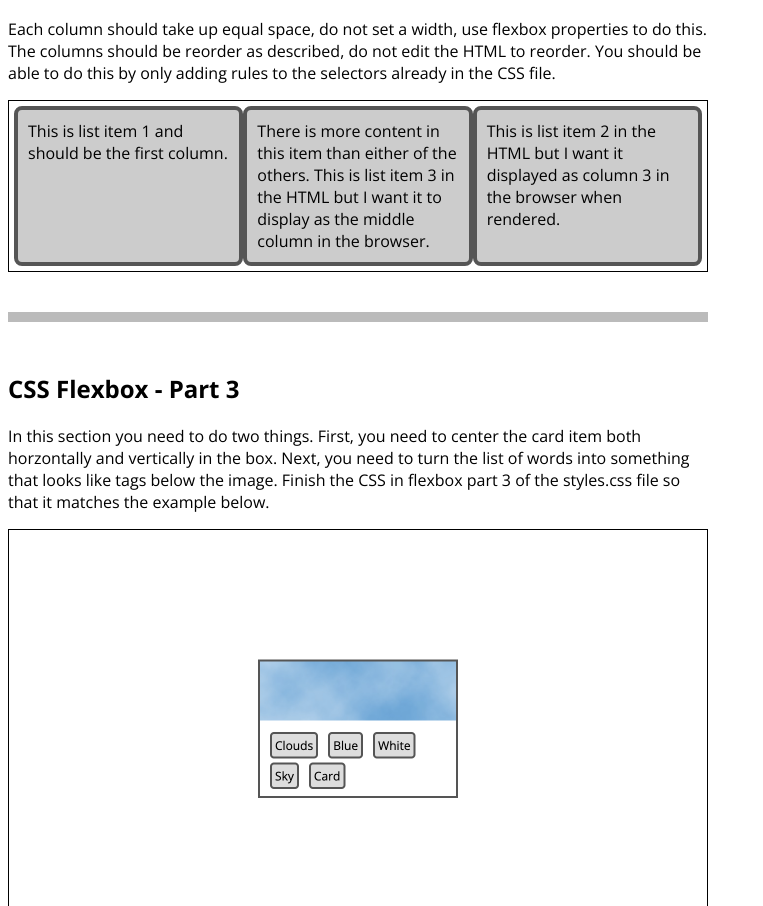
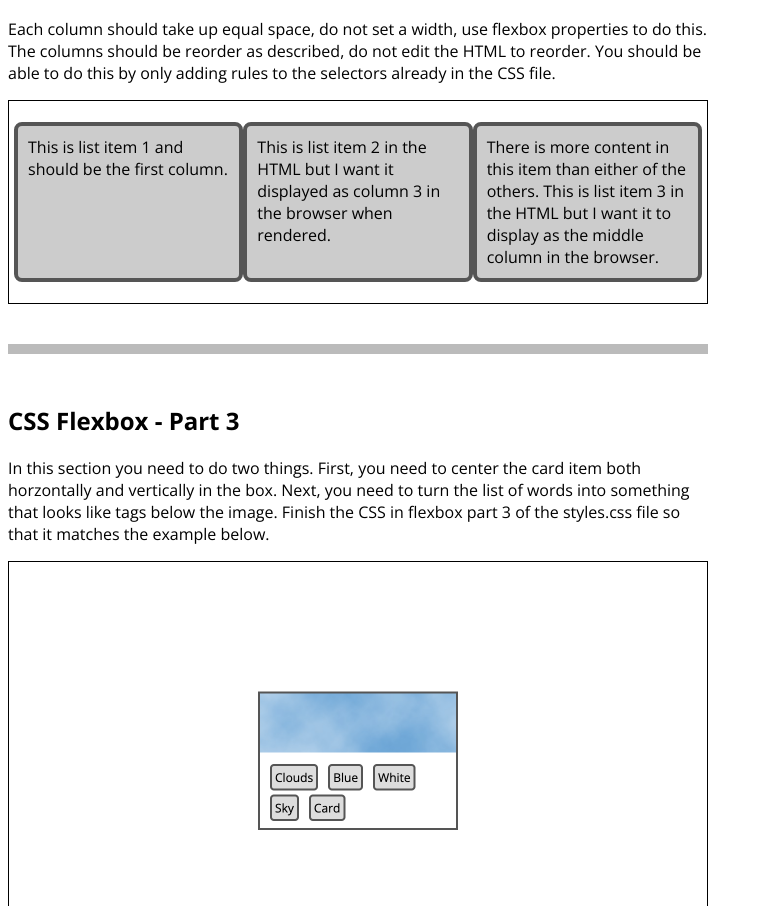
Before and after one commit to Kanderi-guruteja/lab_2.io, a plain HTML site: page index.html in a window 1280 px wide. Shown: the part 1129-2035 px from the top of the page, without its empty margins (0-763 px from the left). Drawn offline with nearby package versions, Linux system fonts and the light colour scheme.

Commit message:
Update styles.css

```diff
--- a/styles.css
+++ b/styles.css
@@ -11,12 +11,12 @@
 /* end Flexbox Part 1 */
 
 /* Flexbox Part 2 */
+
 #flex-section2 ul {
     display: flex;
+    justify-content: space-between;
     list-style: none;
-    margin: 0;
     padding: 0;
-    flex-grow: 1;
 }
 
 #flex-section2 li {
@@ -24,19 +24,21 @@
 }
 
 #flex-section2 .item1 {
-    order: 1;
+    /* No need to change item 1 */
 }
 
 #flex-section2 .item2 {
-    order: 3;
+    order: 2; /* Change the order to 2 */
+    flex-shrink: 0; /* Prevent shrinking */
+}
+
+#flex-section2 .item3 {
+    order: 3; /* Change the order to 3 */
     flex-shrink: 1;
 }
 
-#flex-section2 .item3 {
-    order: 2;
-}
+/* end Flexbox Part 2 -  */
 
-/* end Flexbox Part 2 */
 
 /* Flexbox Part 3 */
 #flex-section3 .box {
```
